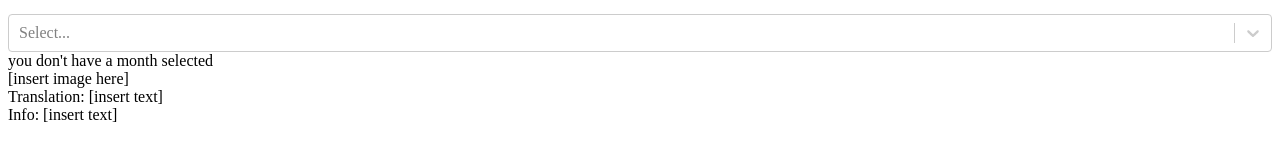
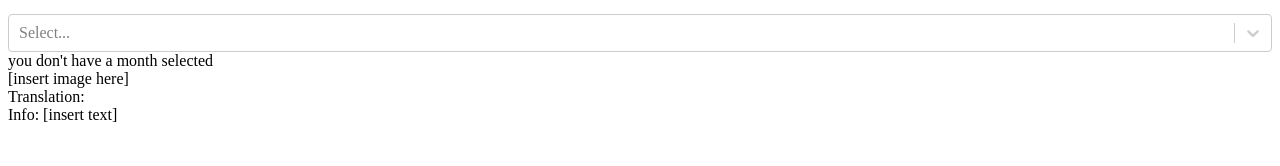
Before and after one commit to RyanJalufka/Constellations, a React (Create React App) app: page / in a window 1280 px wide. Shown: the part 134-300 px from the top of the page. Built offline with nearby package versions, Linux system fonts and the light colour scheme.

Commit message:
feature: connected ConstellationCard component to redux store and inputted constellation name and translation states

```diff
--- a/src/containers/ConstellationCard.js
+++ b/src/containers/ConstellationCard.js
@@ -3,16 +3,22 @@ import { connect } from 'react-redux';
 
 class ConstellationCard extends Component {
 
-    render(){
-        return(
-            <div class="constellation">
-                <div class="constellation-image">[insert image here]</div>
-                <div class="translation">Translation: [insert text]</div>
-                <div class="info">Info: [insert text]</div>
+    render() {
+        return (
+            <div className="constellation">
+                <div className="constellation-image">[insert image here]</div>
+                <div className="constellation-name"> {this.props.constellation.name} </div>
+                <div className="translation">Translation: {this.props.constellation.translation} </div>
+                <div className="info">Info: [insert text]</div>
             </div>
         );
-
     }
 }
 
-export default ConstellationCard;
+const mapStateToProps = state => {
+    return {
+        constellation: state.constellation
+    };
+}
+
+export default connect(mapStateToProps)(ConstellationCard);
--- a/src/containers/ConstellationSelect.js
+++ b/src/containers/ConstellationSelect.js
@@ -10,7 +10,7 @@ class ConstellationSelect extends Component {
     let array = Constellations[`${month}`];
 
     return _.map(array, data => {
-      return(
+      return (
         <li key={data.name} onClick={() => this.props.setCurrentConstellation(data)}>{data.name}</li>
       );
     });
@@ -18,11 +18,11 @@ class ConstellationSelect extends Component {
 
   render() {
 
-    return(
+    return (
       <div>
         {this.props.month.length === undefined ?
           <div>you don't have a month selected</div>
-        :
+          :
           <div>{this.renderConstellationList(this.props.month)}</div>
         }
       </div>
```
